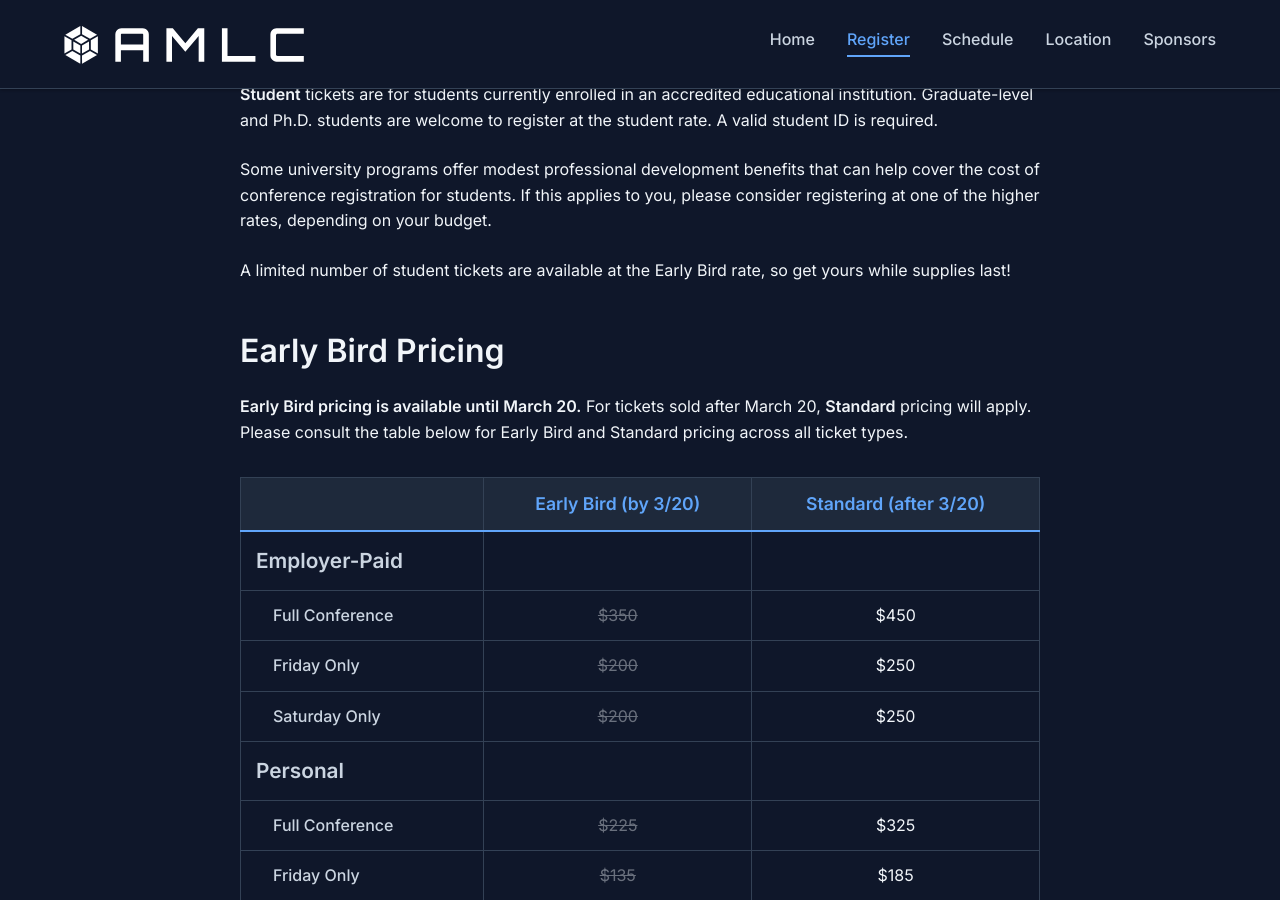
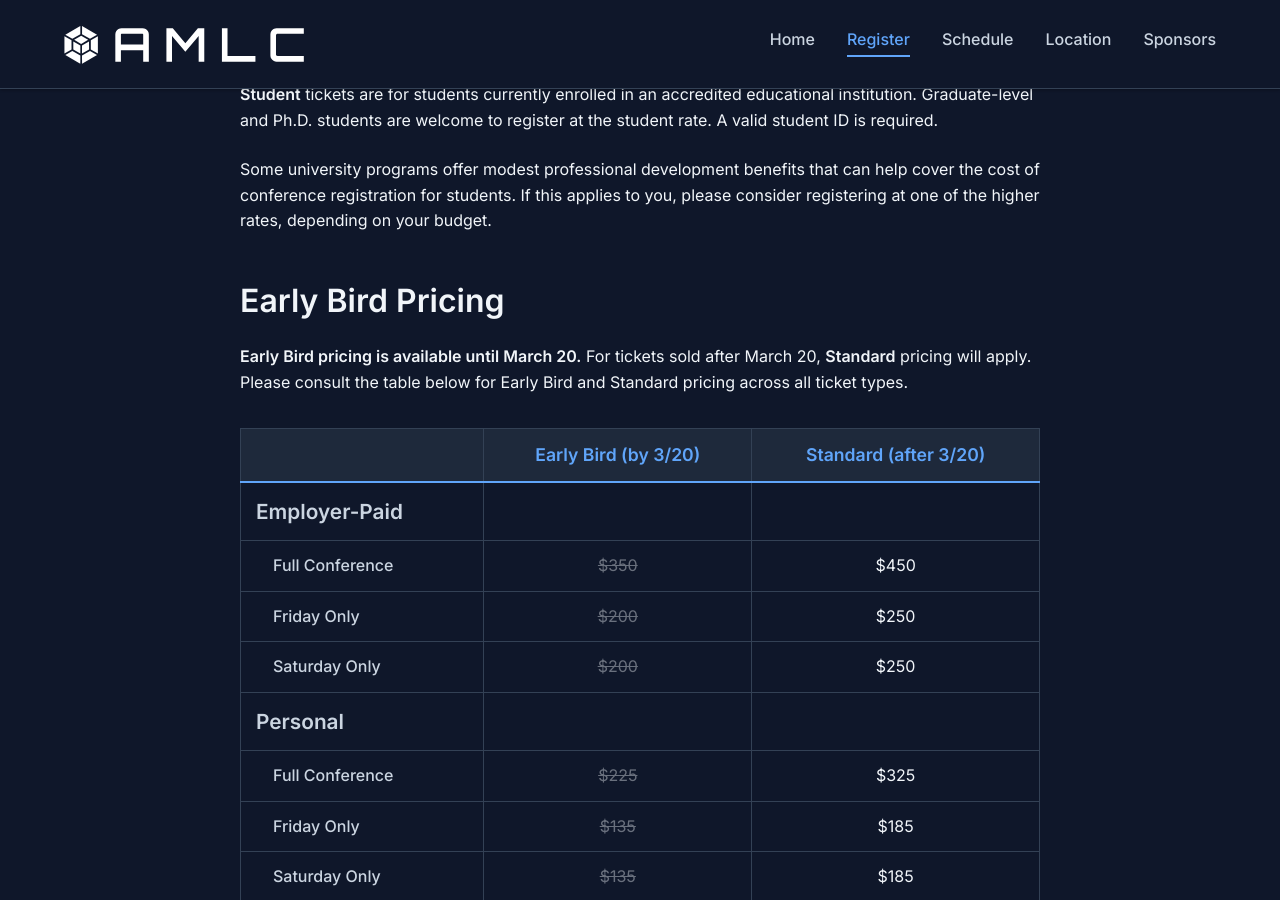
Before and after one commit to pwharrison/amlc-website, a Jekyll site: the page built from 2026/register.md, in a window 1280 px wide and 900 px high, scrolled down 804 px. Built offline with Jekyll 4.4.1, drawn with Linux system fonts in a browser that asks for light colours.

Commit message:
remove sentence about a limited number of early-bird tickets at the student rate

```diff
--- a/2026/register.md
+++ b/2026/register.md
@@ -28,8 +28,6 @@ If you think this might apply to you, please pursue this route first. Many organ
 **Student** tickets are for students currently enrolled in an accredited educational institution. Graduate-level and Ph.D. students are welcome to register at the student rate. A valid student ID is required.
 
 Some university programs offer modest professional development benefits that can help cover the cost of conference registration for students. If this applies to you, please consider registering at one of the higher rates, depending on your budget.
-
-A limited number of student tickets are available at the Early Bird rate, so get yours while supplies last!
 
 <tito-widget event="amlc/2026-applied-machine-learning-conference" releases="personal-full-conference-copy,personal-day-1-only-copy,personal-day-2-only-copy,conference-t-shirt,support-the-conference"></tito-widget>
 
```
